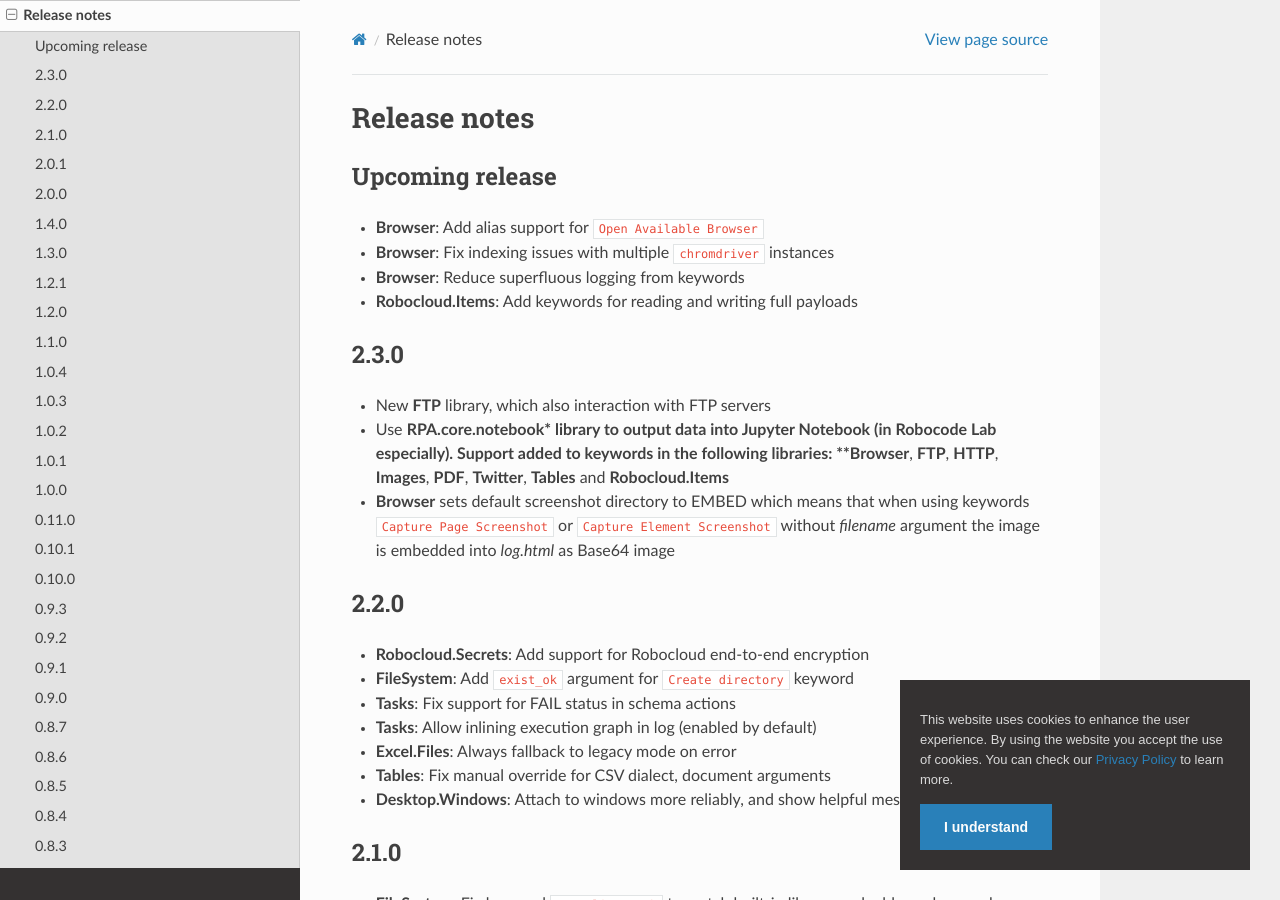
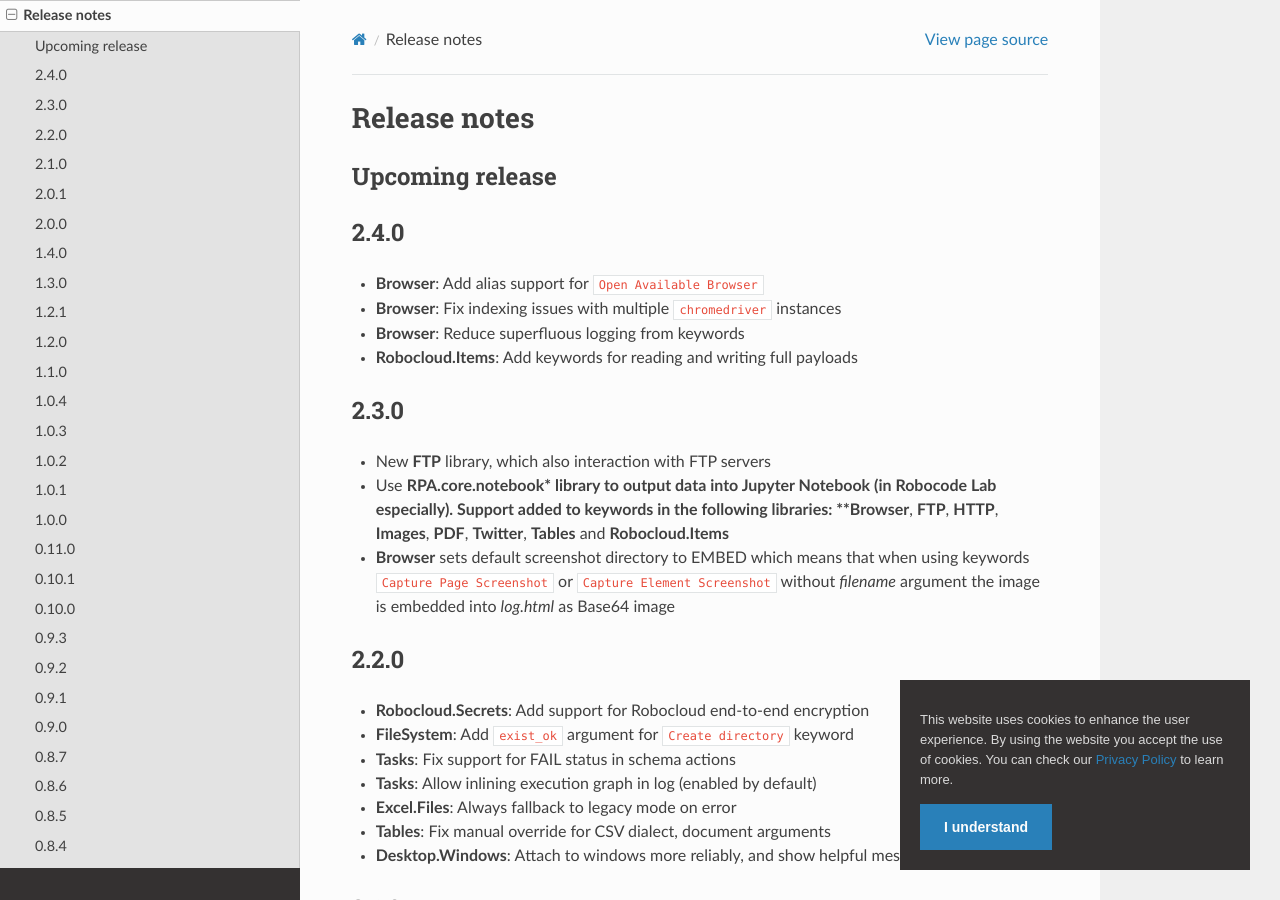
Before and after one commit to coderprovider/Framework-RPA, a Sphinx documentation site: the page built from docs/source/releasenotes.rst, in a window 1280 px wide and 900 px high. Built offline with Sphinx 7.4.7 and the Read the Docs theme 2.0.0, drawn with Linux system fonts in a browser that asks for light colours; pages that are not in the unit, such as notebooks, are missing from menus.

Commit message:
docs: rpaframework 2.4.0

```diff
--- a/docs/source/releasenotes.rst
+++ b/docs/source/releasenotes.rst
@@ -4,8 +4,11 @@
 Upcoming release
 ----------------
 
+2.4.0
+-----
+
 - **Browser**: Add alias support for ``Open Available Browser``
-- **Browser**: Fix indexing issues with multiple ``chromdriver`` instances
+- **Browser**: Fix indexing issues with multiple ``chromedriver`` instances
 - **Browser**: Reduce superfluous logging from keywords
 - **Robocloud.Items**: Add keywords for reading and writing full payloads
 
--- a/pyproject.toml
+++ b/pyproject.toml
@@ -8,7 +8,7 @@
 
 [tool.poetry.dependencies]
 python = "^3.6"
-rpaframework = "2.3.0"
+rpaframework = "2.4.0"
 
 [tool.poetry.dev-dependencies]
 robotframeworklexer = "^1.1"
```
Also changed, not shown: 1 other file.
